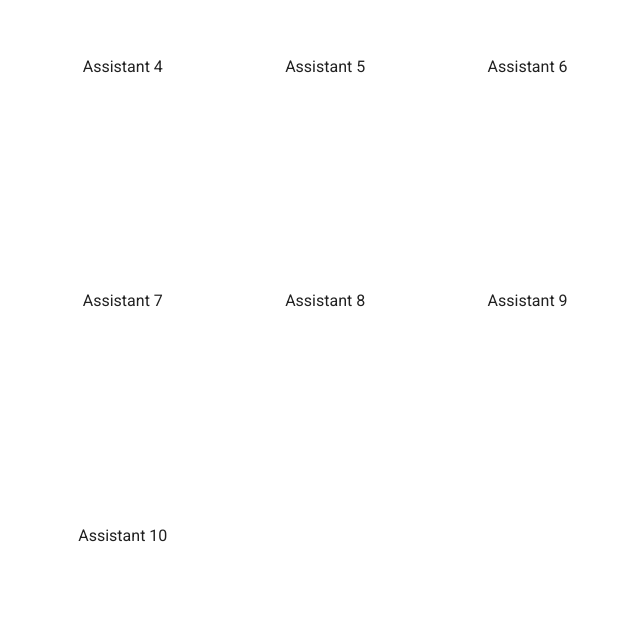
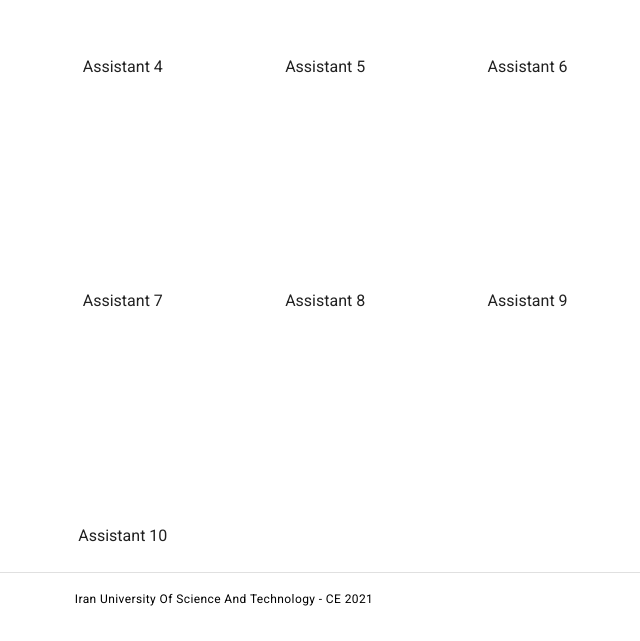
Before and after one commit to Amin-MAG/course-template, a Nuxt app: page / in a window 1280 px wide. Shown: the part 1021-1662 px from the top of the page, without its empty margins (416-1056 px from the left). Before the commit the page ends 1609 px from the top, so only its background shows below. Built offline with nearby package versions, Linux system fonts and the light colour scheme.

Commit message:
Add footer

```diff
--- a/components/Footer.vue
+++ b/components/Footer.vue
@@ -1,11 +1,16 @@
 <template>
-  <v-row>
-    <v-col cols="4"/>
-    <v-col class="text-center" cols="4">
-      2021
-    </v-col>
-    <v-col cols="4"/>
-  </v-row>
+  <div>
+    <v-divider class="my-4"/>
+    <v-row>
+      <v-col cols="4"/>
+      <v-col class="text-center text-caption" cols="4">
+        <a class="text-decoration-none black--text" href="http://iust.ac.ir/">
+          Iran University Of Science And Technology - CE 2021
+        </a>
+      </v-col>
+      <v-col cols="4"/>
+    </v-row>
+  </div>
 </template>
 
 <script>
--- a/layouts/default.vue
+++ b/layouts/default.vue
@@ -3,6 +3,7 @@
     <v-main>
       <v-container :class="`${sizes.headingTopMargin}`">
         <nuxt/>
+        <Footer/>
       </v-container>
     </v-main>
   </v-app>
```
